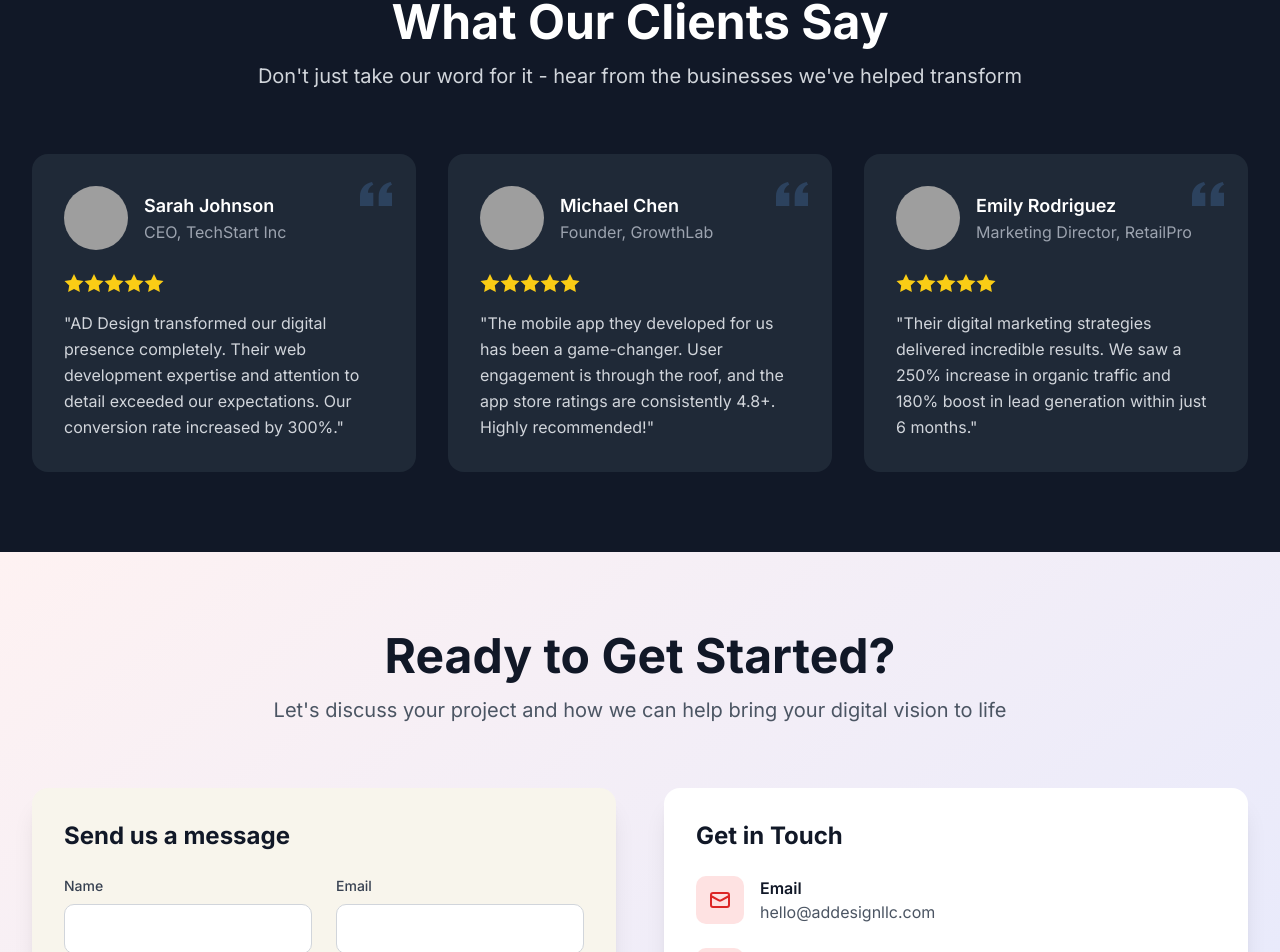
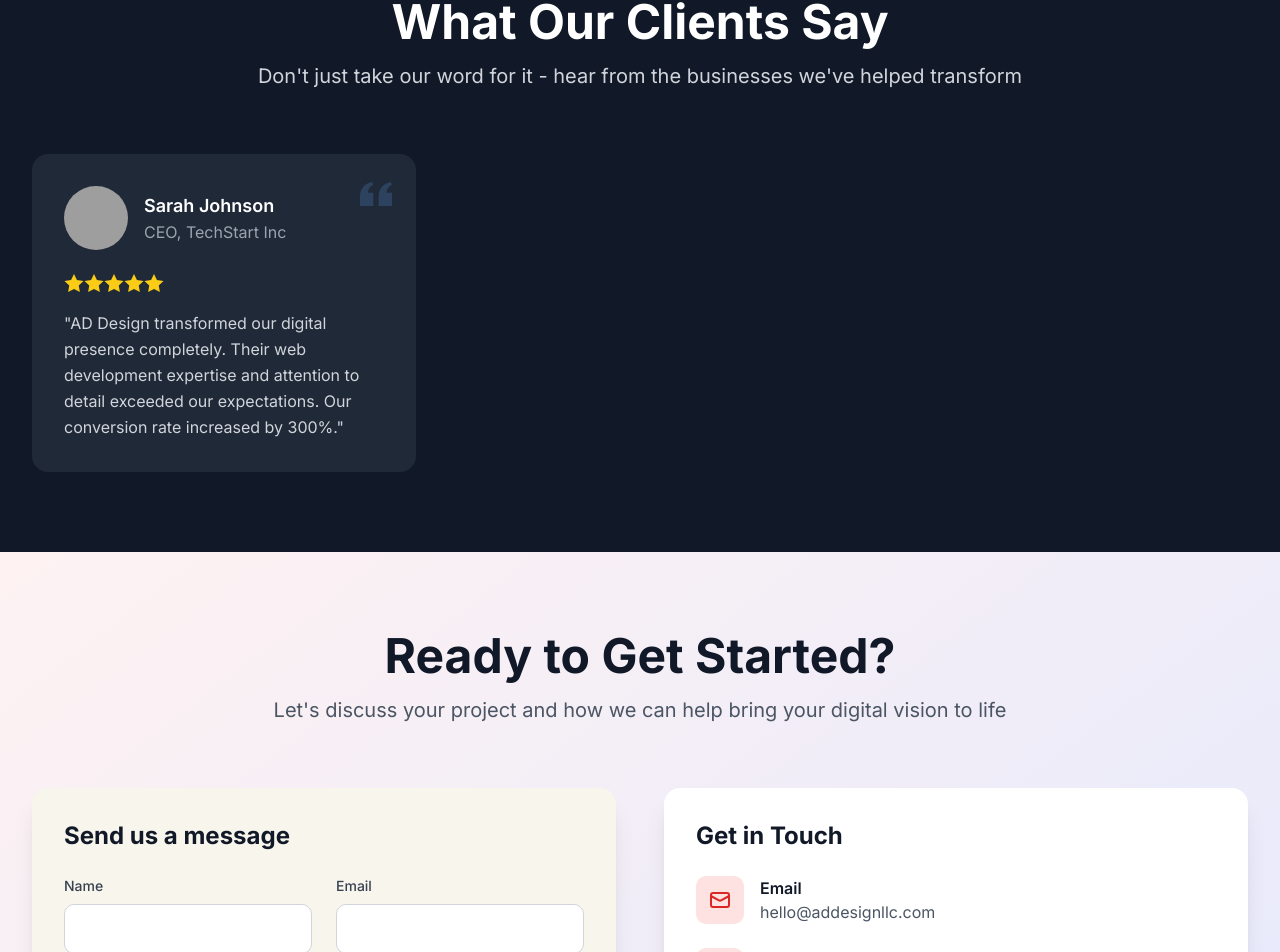
Before and after one commit to Ungabad/addesign-website, a React (Vite) app: page / in a window 1280 px wide. Shown: the part 5259-6211 px from the top of the page. Built offline with nearby package versions, Linux system fonts and the light colour scheme; grey boxes are pictures that could not be loaded.

Commit message:
removed data from testimonials

```diff
--- a/src/data/testimonials.ts
+++ b/src/data/testimonials.ts
@@ -7,20 +7,6 @@ export const testimonials: Testimonial[] = [
     image: "https://d64gsuwffb70l.cloudfront.net/68dac1f70bc549c15cdfd940_1759167031169_98f35c4f.webp",
     content: "AD Design transformed our digital presence completely. Their web development expertise and attention to detail exceeded our expectations. Our conversion rate increased by 300%.",
     rating: 5
-  },
-  {
-    name: "Michael Chen",
-    position: "Founder, GrowthLab",
-    image: "https://d64gsuwffb70l.cloudfront.net/68dac1f70bc549c15cdfd940_1759167033088_a8818c85.webp",
-    content: "The mobile app they developed for us has been a game-changer. User engagement is through the roof, and the app store ratings are consistently 4.8+. Highly recommended!",
-    rating: 5
-  },
-  {
-    name: "Emily Rodriguez",
-    position: "Marketing Director, RetailPro",
-    image: "https://d64gsuwffb70l.cloudfront.net/68dac1f70bc549c15cdfd940_1759167034993_0280b378.webp",
-    content: "Their digital marketing strategies delivered incredible results. We saw a 250% increase in organic traffic and 180% boost in lead generation within just 6 months.",
-    rating: 5
   }
 ];
 
```
